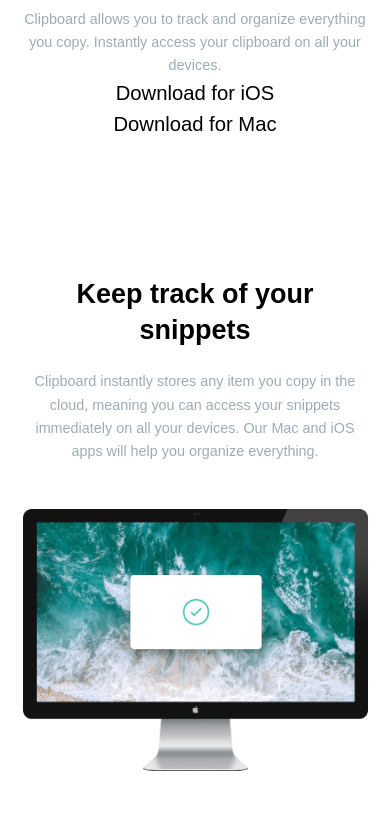
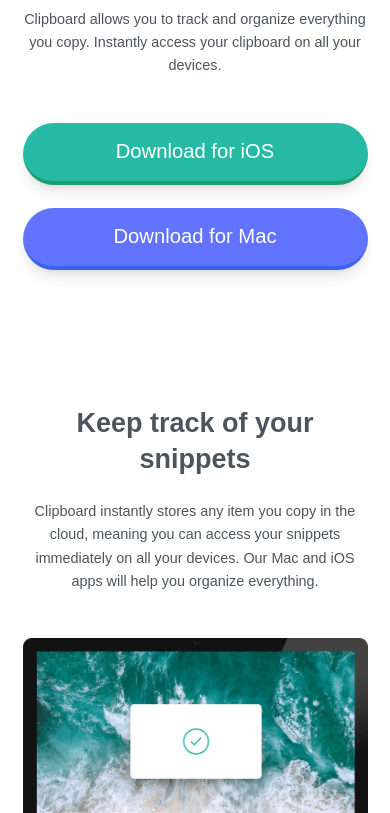
Before and after one commit to Csabooo/frontendmentor-09-Clipboard-landing-page, a website: page index.html in a window 390 px wide. Shown: the part 437-1250 px from the top of the page. Drawn offline with Linux system fonts and the light colour scheme; a web font is replaced by a local one.

Commit message:
mobile version completed

```diff
--- a/index.html
+++ b/index.html
@@ -25,18 +25,23 @@
     <img class="mx-auto pt-20 pb-8 opacity-90" src="images/logo.svg" alt="image-logo">
   </header>
 
-  <main class="pt-10 p-5 flex flex-col font-normal items-center text-lg mx-auto text-center  justify-center">
+  <main
+    class="pt-10 p-5 flex flex-col font-normal items-center text-lg mx-auto text-center justify-center text-dark-Grayish-Blue">
 
 
     <article class="pt-10 pb-10">
       <h1 class="font-semibold text-3xl">A history of everything you copy</h1>
 
-      <p class="pt-5">Clipboard allows you to track and organize everything you
+      <p class="pt-5 pb-5">Clipboard allows you to track and organize everything you
         copy. Instantly access your clipboard on all your devices.</p>
 
       <section>
-        <a href="#" class="block">Download for iOS</a>
-        <a href="#" class="block">Download for Mac</a>
+        <a href="#"
+          class="block bg-strong-Cyan rounded-full text-white text-md py-3 my-5 shadow-lg duration-200 hover:opacity-80 border-b-4 border-green-700 border-opacity-50">Download
+          for iOS</a>
+        <a href="#"
+          class="block bg-light-Blue rounded-full text-white text-md py-3 shadow-lg duration-200 hover:opacity-80 border-b-4 border-blue-700 border-opacity-50">Download
+          for Mac</a>
       </section>
 
 
@@ -85,7 +90,8 @@
       <div>
         <img class="mx-auto scale-90 pb-8" src="images/icon-blacklist.svg" alt="icon-blacklist">
         <h3 class="font-semibold text-xl">Create blacklists</h3>
-        <p class="pt-5">Ensure sensitive information never makes its way to your clipboard by excluding certain sources.</p>
+        <p class="pt-5">Ensure sensitive information never makes its way to your clipboard by excluding certain sources.
+        </p>
       </div>
 
       <div>
@@ -115,15 +121,22 @@
       <p class="pb-5">Available for free on the App Store. Download for Mac or iOS, sync with iCloud
         and you’re ready to start adding to your clipboard.</p>
 
-      <a href="#" class="block">Download for iOS</a>
-      <a href="#" class="block">Download for Mac</a>
+      <section>
+        <a href="#"
+          class="block bg-strong-Cyan rounded-full text-white text-md py-3 my-5 shadow-lg duration-200 hover:opacity-80 border-b-4 border-green-700 border-opacity-50">Download
+          for iOS</a>
+        <a href="#"
+          class="block bg-light-Blue rounded-full text-white text-md py-3 shadow-lg duration-200 hover:opacity-80 border-b-4 border-blue-700 border-opacity-50">Download
+          for Mac</a>
+      </section>
 
     </article>
 
 
   </main>
 
-  <footer class="mt-20 pt-10 space-y-5 pb-10 flex flex-col items-center justify-center text-dark-grayish-Blue bg-slate-50 w-full">
+  <footer
+    class="mt-20 pt-10 space-y-5 pb-10 flex flex-col items-center justify-center text-dark-grayish-Blue bg-slate-50 w-full">
     <img class="h-10" src="images/logo.svg" alt="image-logo">
     <a href="#">FAQs</a>
     <a href="#">Contact Us</a>
--- a/input.css
+++ b/input.css
@@ -7,7 +7,7 @@
 }
 
 p{
-color: hsl(201,11% ,66%);
+color: hsl(201%, 11%, 66%);
 font-size:0.8rem;
 line-height:1.3rem;
 
@@ -20,7 +20,13 @@
   background-position: center;
 }
 
+@layer base {
 
+  h1, h2, h3 {
+    @apply text-dark-Grayish-Blue;
+  }
+
+}
 
 @media (max-width: 576px) {
   header {
```
Also changed, not shown: tailwind.config.js (+4 -3 lines), styles/output.css.
